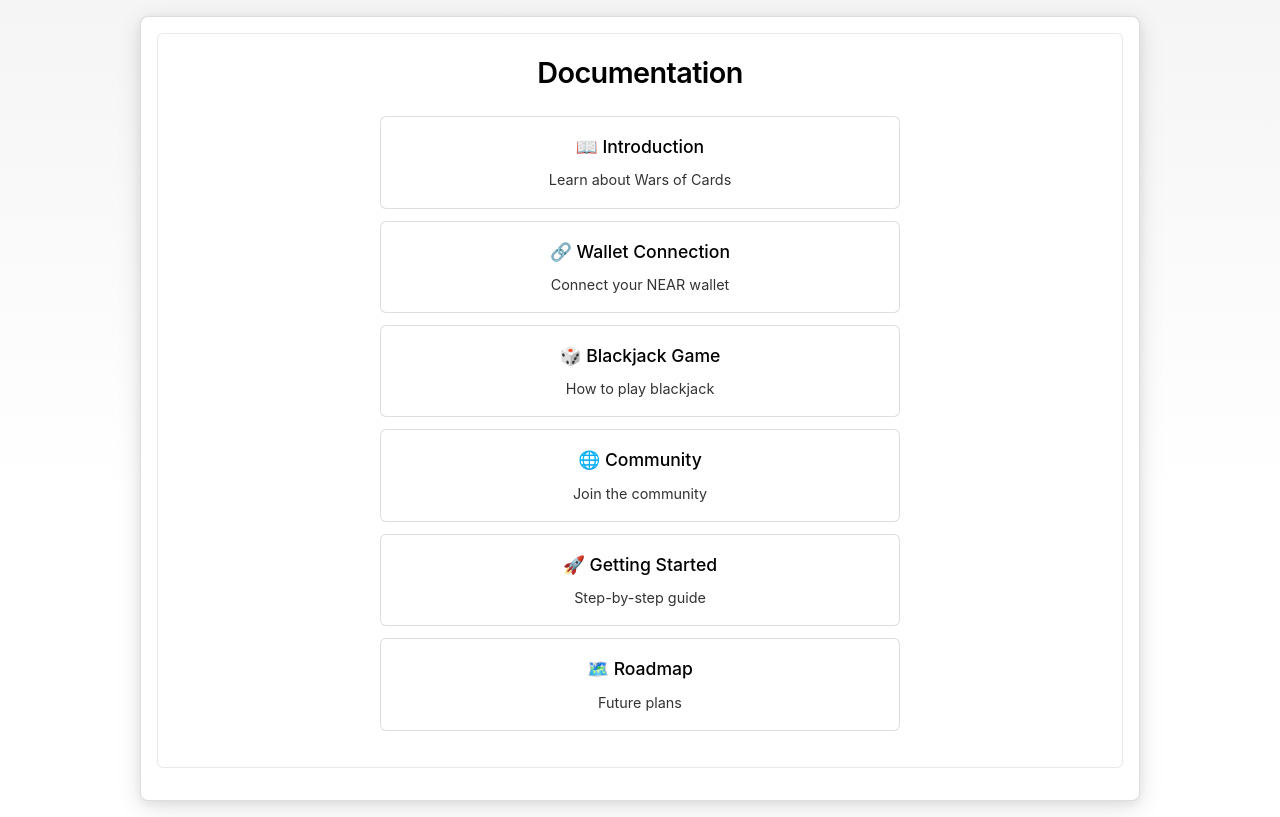
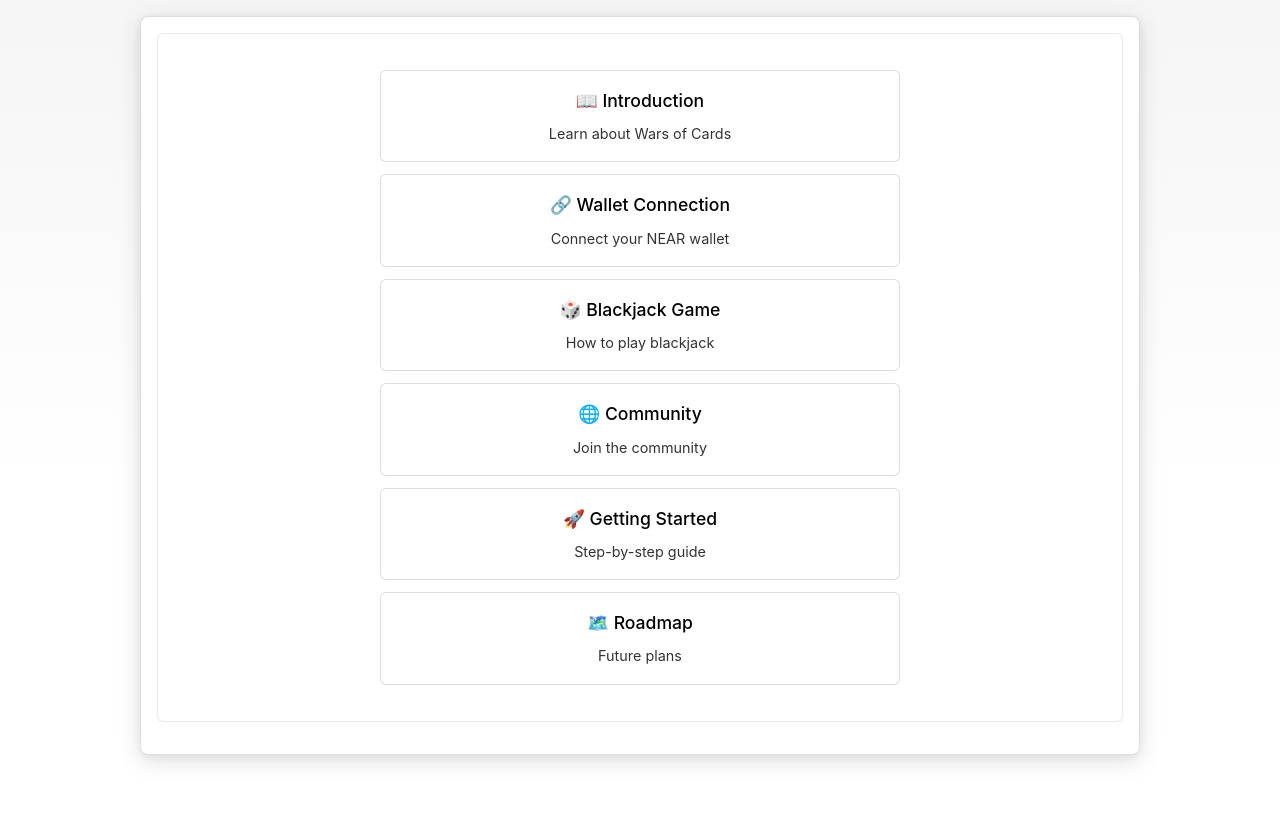
Before and after one commit to RebelsBlocks/warsofcards.github.io, a plain HTML site: page index.html in a window 1280 px wide. Drawn offline with Linux system fonts and the light colour scheme.

Commit message:
Update index.html

```diff
--- a/index.html
+++ b/index.html
@@ -10,8 +10,6 @@
 <body>
     <div id="content" class="outer-container">
         <div class="content-section">
-            <h1>Documentation</h1>
-
             <div class="menu-grid">
                 <a href="introduction.html" class="menu-item">
                     <h3>📖 Introduction</h3>
```
